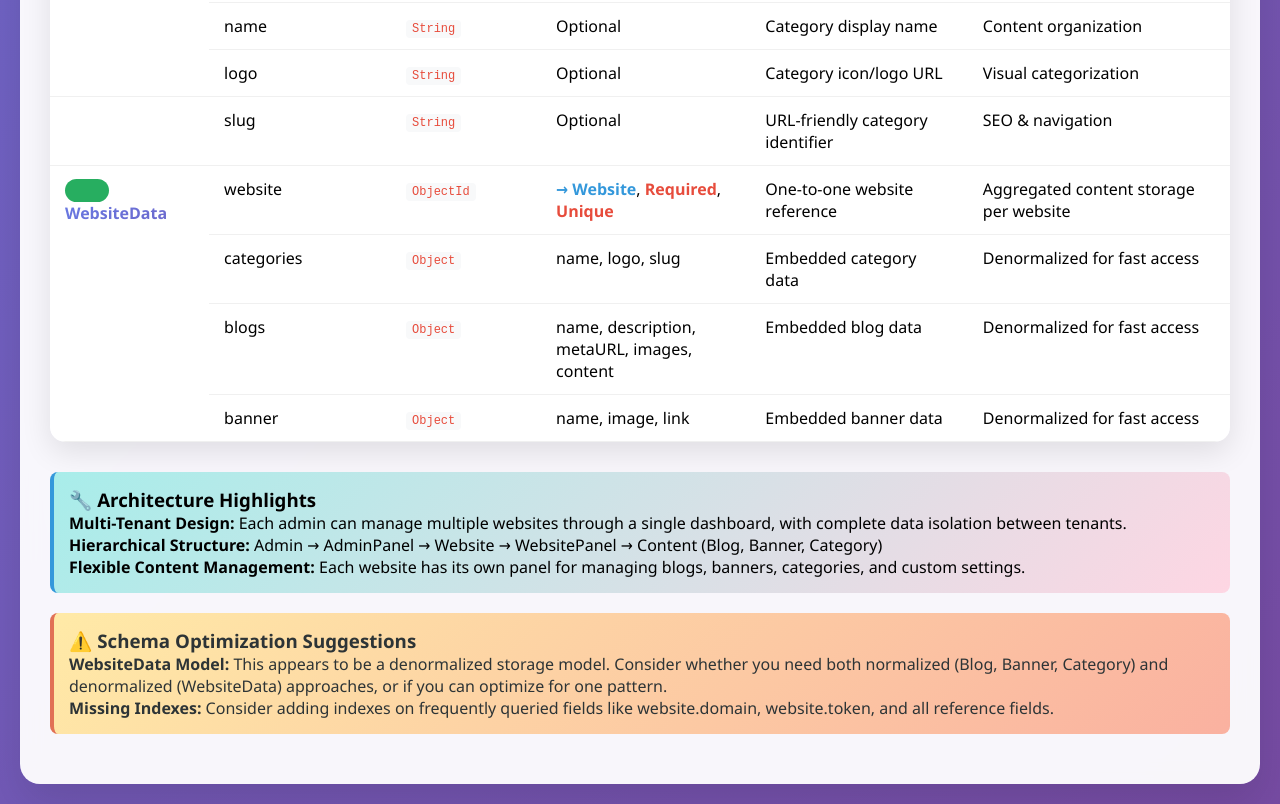
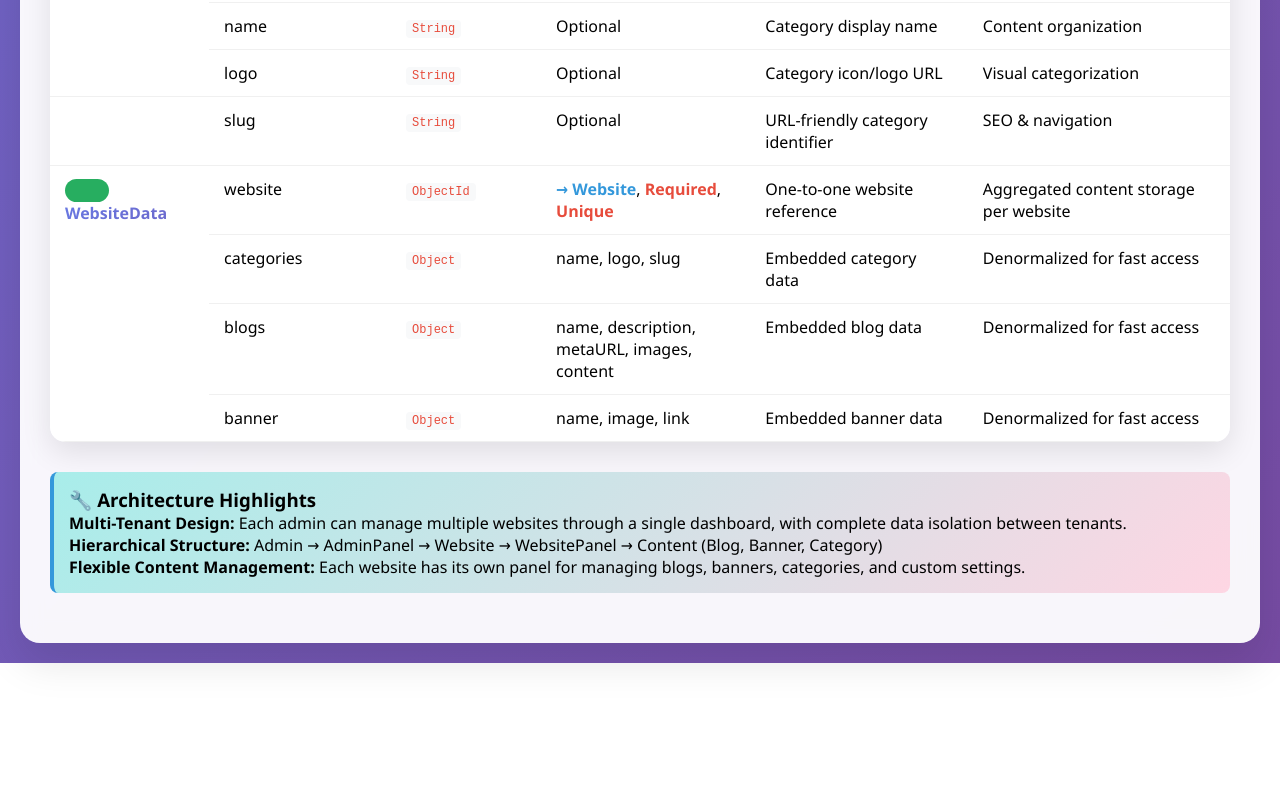
Before and after one commit to addityaasharma/orbi, a plain HTML site: page index.html in a window 1280 px wide. Shown: the part 2565-3369 px from the top of the page. After the commit the page ends 3228 px from the top, so only its background shows below. Drawn offline with Linux system fonts and the light colour scheme.

Commit message:
removed something

```diff
--- a/index.html
+++ b/index.html
@@ -593,14 +593,14 @@
                 categories, and custom settings.</p>
         </div>
 
-        <div class="warning">
+        <!-- <div class="warning">
             <h3>⚠️ Schema Optimization Suggestions</h3>
             <p><strong>WebsiteData Model:</strong> This appears to be a denormalized storage model. Consider whether you
                 need both normalized (Blog, Banner, Category) and denormalized (WebsiteData) approaches, or if you can
                 optimize for one pattern.</p>
             <p><strong>Missing Indexes:</strong> Consider adding indexes on frequently queried fields like
                 website.domain, website.token, and all reference fields.</p>
-        </div>
+        </div> -->
     </div>
 </body>
 
```
